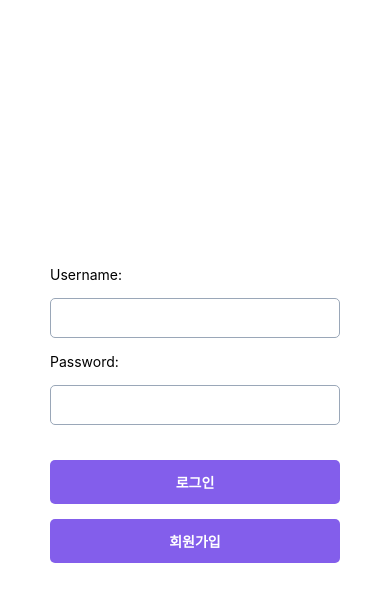
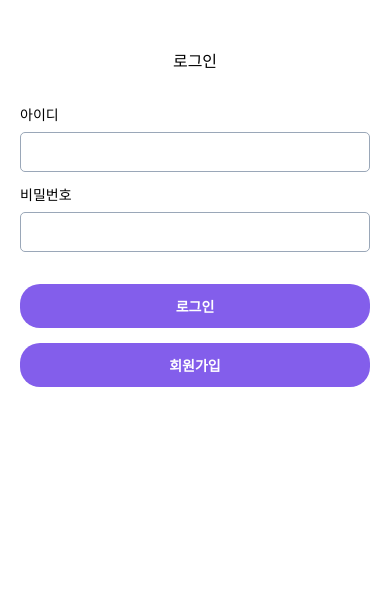
Before and after one commit to Ohjaeyeop/RN_Project, a React Native app: screen / in a window 390 px wide. Shown: the top 602 px of the page. Built offline with nearby package versions, Linux system fonts and the light colour scheme.

Commit message:
로그인 화면 변경

```diff
--- a/src/App.tsx
+++ b/src/App.tsx
@@ -2,10 +2,17 @@ import React from 'react';
 import MainTabNavigator from './navigation/MainTabNavigator';
 import AuthForm from './components/screen/AuthForm';
 import {useUser} from './providers/UserProvider';
+import {SafeAreaProvider} from 'react-native-safe-area-context';
 
 const App = () => {
   const {user} = useUser();
-  return user === undefined ? <AuthForm /> : <MainTabNavigator />;
+  return user === undefined ? (
+    <SafeAreaProvider>
+      <AuthForm />
+    </SafeAreaProvider>
+  ) : (
+    <MainTabNavigator />
+  );
 };
 
 export default App;
--- a/src/components/screen/AuthForm.tsx
+++ b/src/components/screen/AuthForm.tsx
@@ -1,15 +1,22 @@
 import React, {useState} from 'react';
 import firestore from '@react-native-firebase/firestore';
-import {Text, StyleSheet, TouchableOpacity, Alert} from 'react-native';
+import {
+  Text,
+  StyleSheet,
+  TouchableOpacity,
+  Alert,
+  View,
+  Keyboard,
+  Pressable,
+} from 'react-native';
 import {color, Theme} from '../../theme/color';
 import {useUser} from '../../providers/UserProvider';
 import styled from 'styled-components/native';
 import {StyledText} from '../shared/StyledText';
+import ScreenHeader from '../shared/ScreenHeader';
 
-const AuthFormContainer = styled.View`
-  padding: 50px;
+const AuthFormContainer = styled.SafeAreaView`
   flex: 1;
-  justify-content: center;
   background-color: ${({theme}: {theme: Theme}) => theme.background};
 `;
 
@@ -19,8 +26,8 @@ const StyledTextInput = styled.TextInput`
   border-radius: 5px;
   border-color: ${color.gray};
   padding: 5px;
-  margin-top: 15px;
-  margin-bottom: 15px;
+  margin-top: 8px;
+  margin-bottom: 12px;
   color: ${({theme}: {theme: Theme}) => theme.text};
 `;
 
@@ -88,14 +95,17 @@ const AuthForm = () => {
 
   return (
     <AuthFormContainer>
-      <StyledText>Username:</StyledText>
+      <Pressable style={{flex: 1}} onPress={() => Keyboard.dismiss()}>
+        <ScreenHeader title={'로그인'} />
+        <View style={{paddingHorizontal: 20}}>
+          <StyledText>아이디</StyledText>
           <StyledTextInput
             autoCapitalize={'none'}
             autoCorrect={false}
             onChangeText={setUserName}
             value={username}
           />
-      <StyledText>Password:</StyledText>
+          <StyledText>비밀번호</StyledText>
           <StyledTextInput
             secureTextEntry={true}
             onChangeText={setPassword}
@@ -109,6 +119,8 @@ const AuthForm = () => {
           <TouchableOpacity style={styles.button} onPress={handleSignUp}>
             <Text style={styles.buttonText}>회원가입</Text>
           </TouchableOpacity>
+        </View>
+      </Pressable>
     </AuthFormContainer>
   );
 };
@@ -120,7 +132,7 @@ const styles = StyleSheet.create({
     alignItems: 'center',
     padding: 12,
     marginBottom: 15,
-    borderRadius: 5,
+    borderRadius: 20,
   },
   buttonText: {
     color: color.white,
```
Lines whose indentation alone changed are shown as unchanged.
